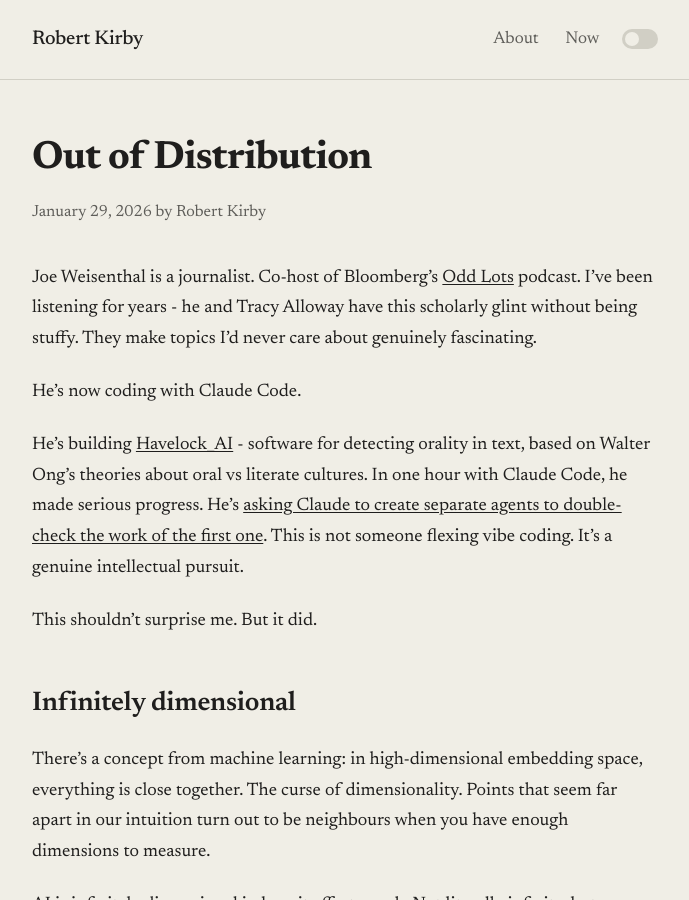
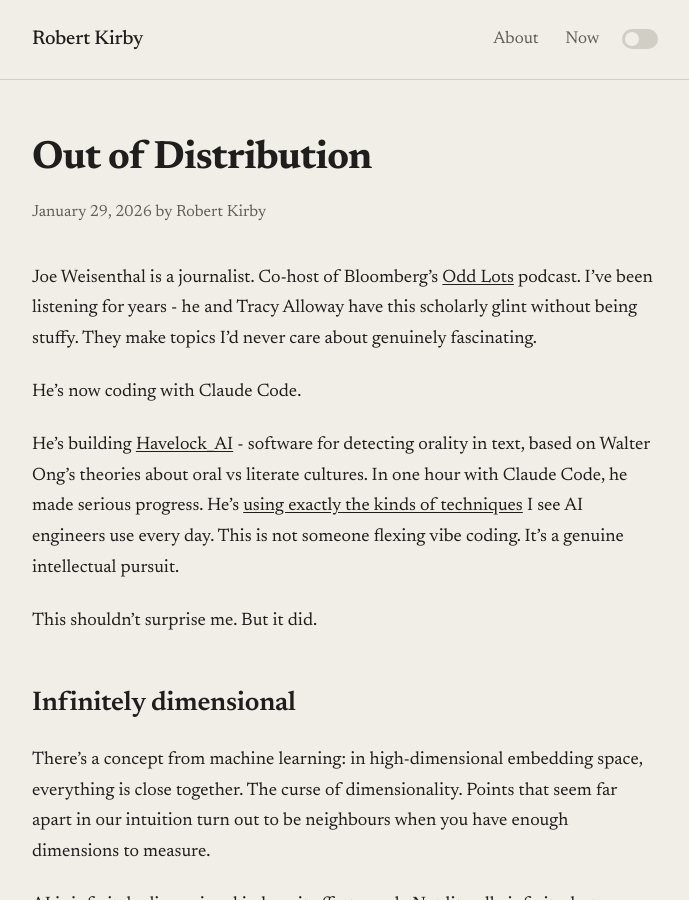
Before and after one commit to rob137/rob137.github.io, a Jekyll site: the page built from _posts/2026-01-29-out-of-distribution.md, in a window 1280 px wide and 900 px high. Shown: the whole window, without its empty margins (295-984 px from the left). Built offline with Jekyll 4.4.1, drawn with Linux system fonts in a browser that asks for light colours.

Commit message:
Simplify JW technique reference
Co-Authored-By: Claude Opus 4.5 <noreply@anthropic.com>

```diff
--- a/_posts/2026-01-29-out-of-distribution.md
+++ b/_posts/2026-01-29-out-of-distribution.md
@@ -10,7 +10,7 @@ Joe Weisenthal is a journalist. Co-host of Bloomberg's [Odd Lots](https://www.bl
 
 He's now coding with Claude Code.
 
-He's building [Havelock_AI](https://x.com/TheStalwart/status/2007881712374816998) - software for detecting orality in text, based on Walter Ong's theories about oral vs literate cultures. In one hour with Claude Code, he made serious progress. He's [asking Claude to create separate agents to double-check the work of the first one](https://x.com/TheStalwart/status/2009622958516645976). This is not someone flexing vibe coding. It's a genuine intellectual pursuit.
+He's building [Havelock_AI](https://x.com/TheStalwart/status/2007881712374816998) - software for detecting orality in text, based on Walter Ong's theories about oral vs literate cultures. In one hour with Claude Code, he made serious progress. He's [using exactly the kinds of techniques](https://x.com/TheStalwart/status/2009622958516645976) I see AI engineers use every day. This is not someone flexing vibe coding. It's a genuine intellectual pursuit.
 
 This shouldn't surprise me. But it did.
 
```
